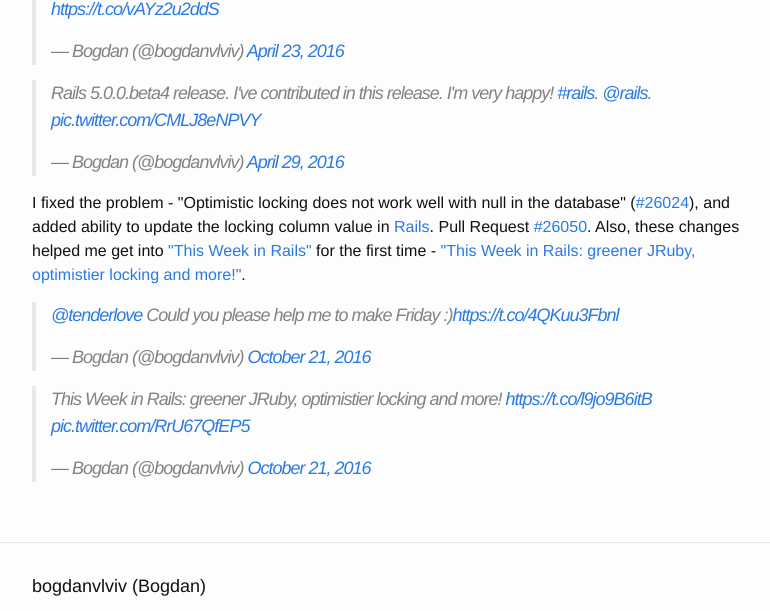
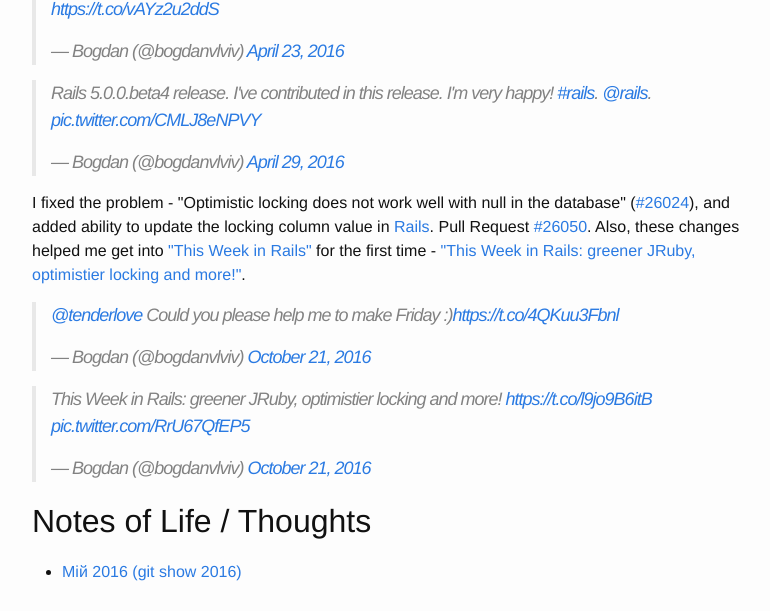
Before and after one commit to crowdpro3/bogdanvlviv.github.io, a Jekyll site: the page built from about.html, in a window 1280 px wide and 900 px high, scrolled down 1245 px, cut to the strip 0-611 px from the top of the window. Shown: the whole strip, without its empty margins (238-1008 px from the left). Built offline with Jekyll 4.4.1, drawn with Linux system fonts in a browser that asks for light colours; comment, search, counter and statistics services are not loaded.

Commit message:
Add "Notes of Life / Thoughts" to about page

```diff
--- a/about.html
+++ b/about.html
@@ -182,4 +182,14 @@
   </noscript>
 </p>
 
+<h2>Notes of Life / Thoughts</h2>
+
+<ul>
+  <li>
+    <a href="{{ "/posts/life/my-2016.html" | prepend: site.baseurl | prepend: site.url }}" target="_blank">
+      Мій 2016 (git show 2016)
+    </a>
+  </li>
+</ul>
+
 {% include twitter.html %}
```
